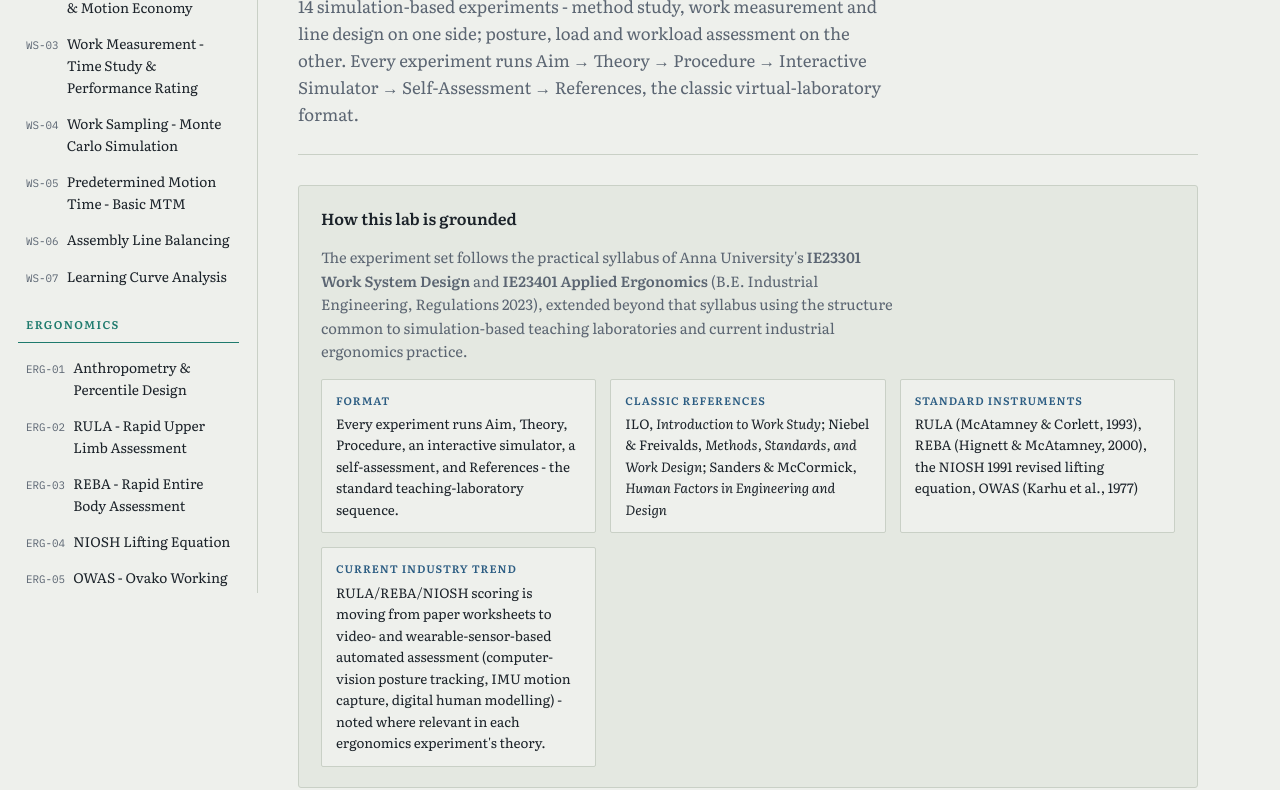
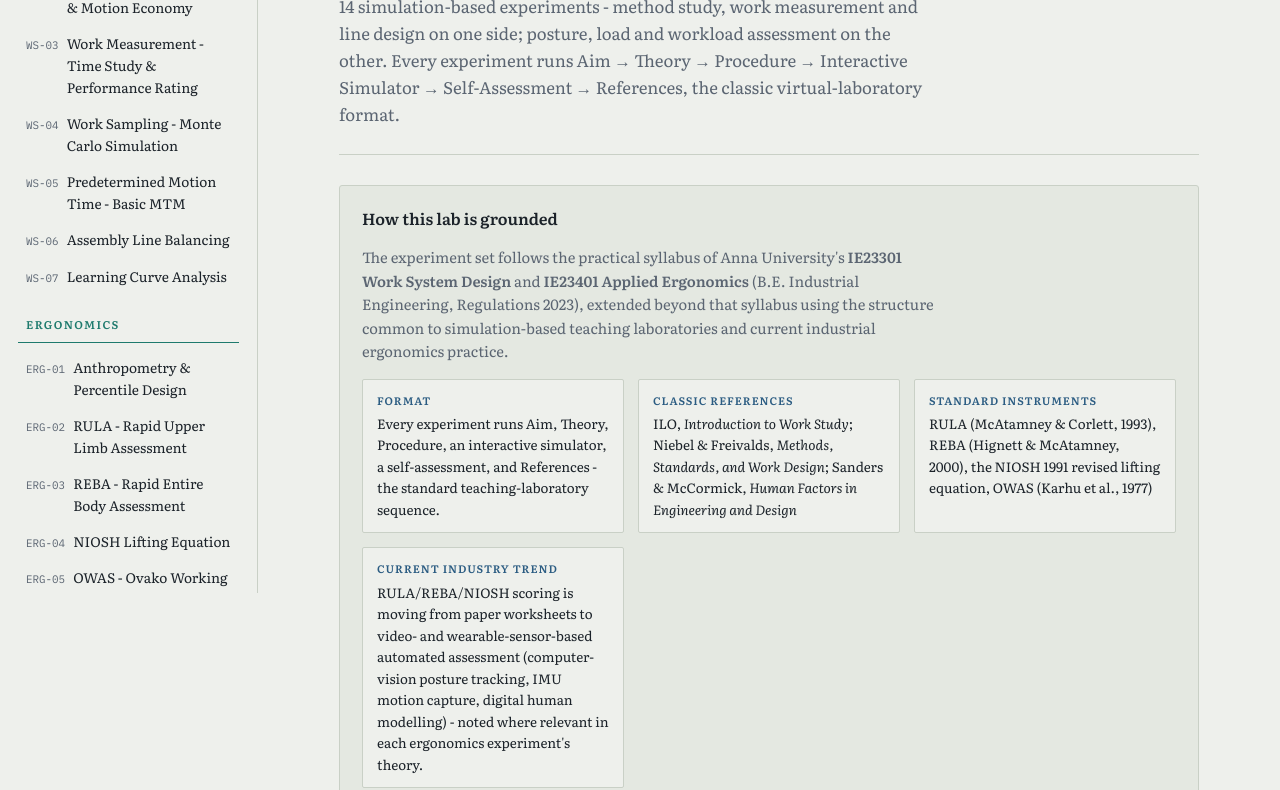
Before and after one commit to SaranSThinking/virtual-lab-wsd-ergonomics, a plain HTML site: page index.html in a window 1280 px wide. Shown: the part 253-1043 px from the top of the page. Drawn offline with Linux system fonts and the light colour scheme.

Commit message:
Fix layout: center content column instead of leaving dead space on the right

```diff
--- a/index.html
+++ b/index.html
@@ -73,7 +73,7 @@
   .masthead-nav a.on-ws { color: var(--ws); }
   .masthead-nav a.on-erg { color: var(--erg); }
 
-  .body-grid { flex: 1; display: grid; grid-template-columns: 258px 1fr; align-items: start; }
+  .body-grid { flex: 1; display: grid; grid-template-columns: 258px 1fr; align-items: start; max-width: 1440px; margin: 0 auto; width: 100%; }
   @media (max-width: 860px) { .body-grid { grid-template-columns: 1fr; } .sidebar { display: none; } }
 
   .sidebar { position: sticky; top: 61px; height: calc(100vh - 61px); overflow-y: auto; border-right: 1px solid var(--line); padding: 22px 18px 40px; }
@@ -86,7 +86,7 @@
   .side-link.active { background: var(--panel-2); font-weight: 600; }
   .side-link .side-no { font-size: 0.68rem; color: var(--ink-muted); flex-shrink: 0; }
 
-  .main { padding: 34px 40px 90px; max-width: 980px; }
+  .main { padding: 34px 40px 90px; max-width: 940px; margin: 0 auto; box-sizing: border-box; }
   @media (max-width: 640px) { .main { padding: 24px 18px 70px; } }
 
   /* ---- home ---- */
```
